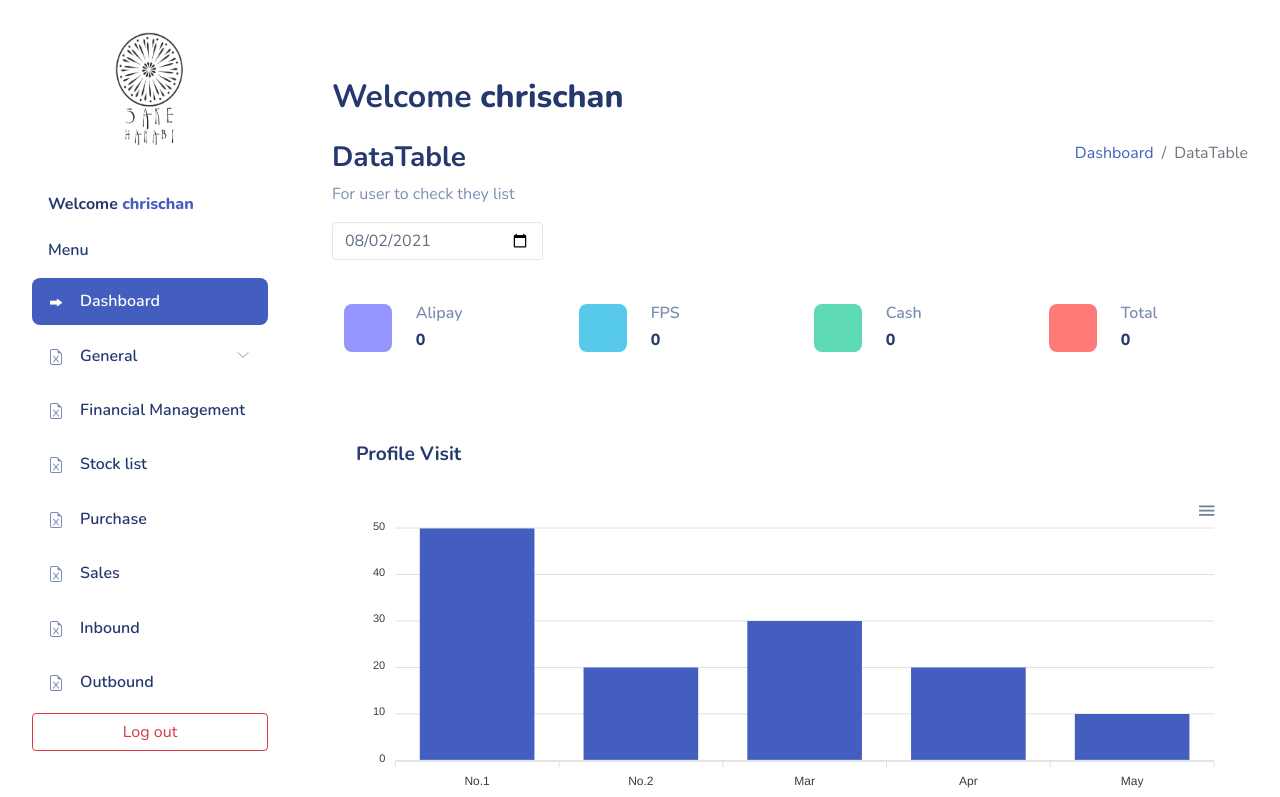
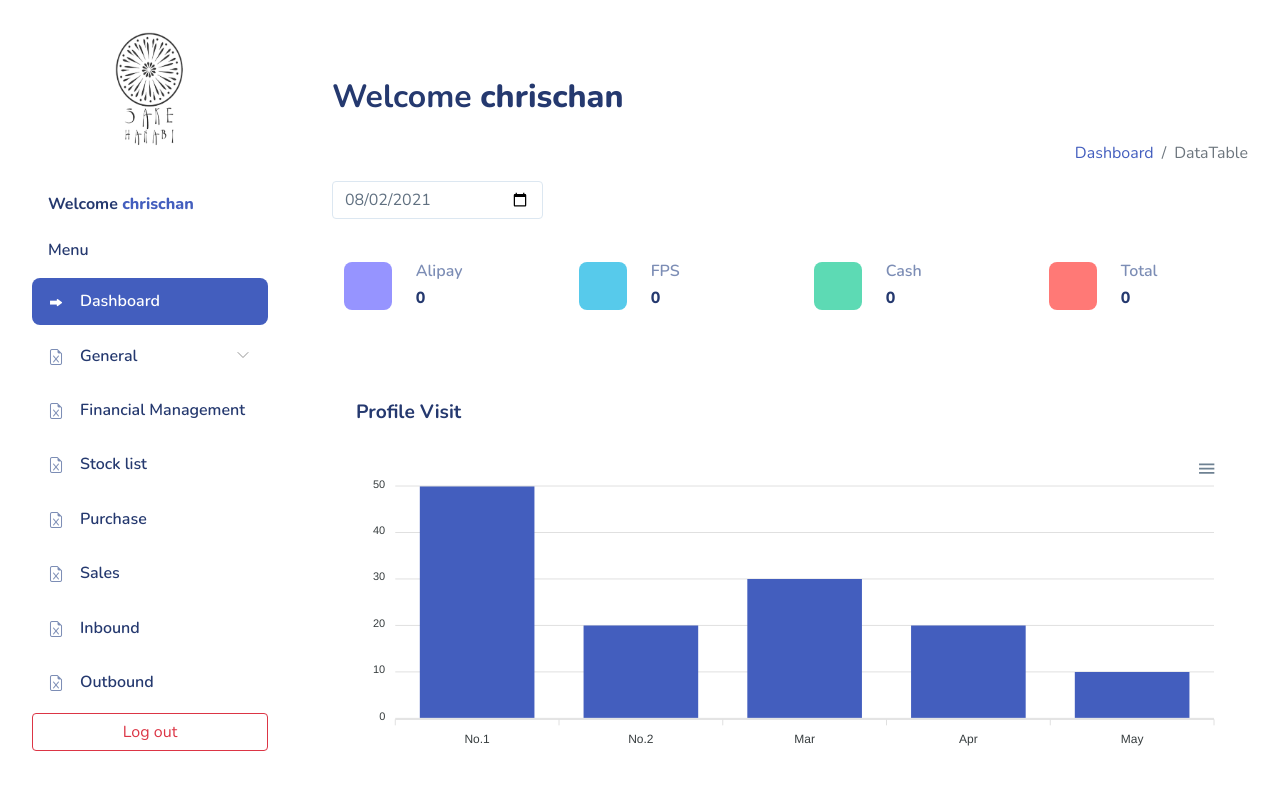
Before and after one commit to endura-sys/erp-sys, a PHP site: page /dashboard in a window 1280 px wide. Shown: the top 797 px of the page. Run offline with PHP 8.4, Linux system fonts and the light colour scheme; a user stored in the database is signed in; data comes from the database, SQL or seed files in the repository; data that the repository does not hold is empty; some libraries are stand-ins or nearby versions.

Commit message:
Update dashboard.php

```diff
--- a/template/general/dashboard.php
+++ b/template/general/dashboard.php
@@ -53,8 +53,8 @@
                     <div class="row">
 
                         <div class="col-12 col-md-6 order-md-1 order-last">
-                            <h3>DataTable</h3>
-                            <p class="text-subtitle text-muted">For user to check they list</p>
+                            <!-- <h3>DataTable</h3>
+                            <p class="text-subtitle text-muted">For user to check they list</p> -->
                         </div>
                         <div class="col-12 col-md-6 order-md-2 order-first">
                             <nav aria-label="breadcrumb" class="breadcrumb-header float-start float-lg-end">
```
